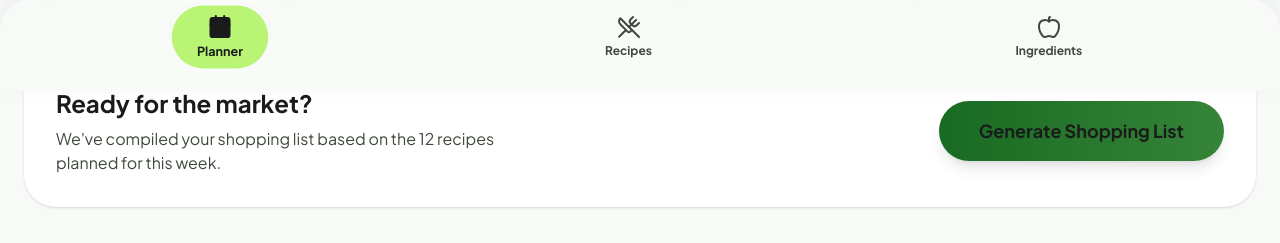
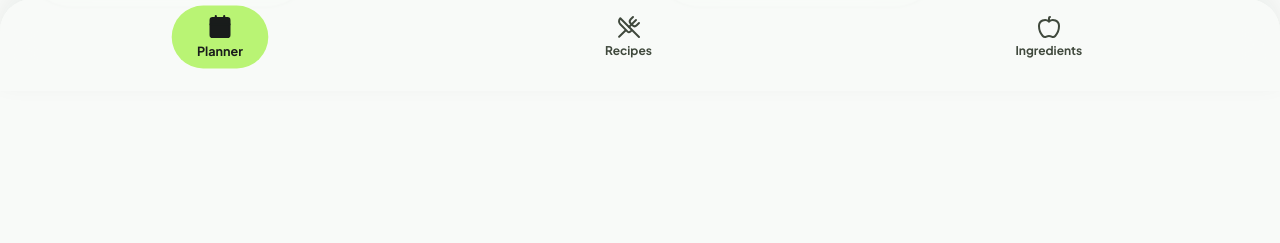
Before and after one commit to manojmanivannan/ai-meal-planner, a React (Vite) app: page / in a window 1280 px wide. Shown: the part 709-952 px from the top of the page. After the commit the page ends 892 px from the top, so only its background shows below. Built offline with nearby package versions, Linux system fonts and the light colour scheme.

Commit message:
feat: Remove redundant promotional sections
Removes two promotional sections from the main screens, one in the plan view and one in the recipes view. These sections duplicated existing calls to action or were not yet fully implemented.

```diff
--- a/src/screens/MainScreens.tsx
+++ b/src/screens/MainScreens.tsx
@@ -168,17 +168,6 @@ export const PlannerScreen: React.FC<PlannerScreenProps> = ({ onRecipeClick }) =
         onSelect={handleSelectRecipe}
         title={`Select ${activeSlot?.slot || 'Recipe'}`}
       />
-
-      {/* CTA */}
-      <section className="mt-12 bg-surface-lowest p-8 rounded-lg shadow-sm flex flex-col md:flex-row items-center justify-between gap-8">
-        <div className="max-w-md">
-          <h3 className="text-2xl font-bold mb-2">Ready for the market?</h3>
-          <p className="text-on-surface-variant">We've compiled your shopping list based on the 12 recipes planned for this week.</p>
-        </div>
-        <button className="w-full md:w-auto gradient-primary text-on-primary py-4 px-10 rounded-full font-bold text-lg shadow-lg hover:shadow-xl transition-all active:scale-95">
-          Generate Shopping List
-        </button>
-      </section>
     </motion.div>
   );
 };
@@ -285,25 +274,6 @@ export const RecipesScreen: React.FC<RecipesScreenProps> = ({ recipes, onRecipeC
           <RecipeCard key={recipe.id} recipe={recipe} onClick={onRecipeClick} onEdit={onEditRecipe} />
         ))}
       </section>
-
-      <section className="mt-20 relative overflow-hidden rounded-lg bg-primary p-12 text-on-primary">
-        <div className="grid grid-cols-1 md:grid-cols-2 items-center gap-12 relative z-10">
-          <div>
-            <h2 className="text-4xl font-extrabold mb-4 leading-tight">Unlock Personalized Meal Plans</h2>
-            <p className="text-on-primary/80 text-lg mb-8 leading-relaxed">Join 20,000+ home cooks who get curated recipes based on their nutritional goals and dietary needs.</p>
-            <button className="bg-secondary-container text-on-secondary-container px-8 py-4 rounded-full font-black text-sm uppercase tracking-widest hover:scale-105 transition-transform shadow-lg">
-              Upgrade to Pro
-            </button>
-          </div>
-          <div className="hidden md:block">
-            <div className="grid grid-cols-2 gap-4">
-              <img src="https://images.unsplash.com/photo-1467003909585-2f8a72700288?auto=format&fit=crop&q=80&w=300" className="rounded-lg transform rotate-2" alt="Food" />
-              <img src="https://images.unsplash.com/photo-1512621776951-a57141f2eefd?auto=format&fit=crop&q=80&w=300" className="rounded-lg transform -rotate-3 mt-8" alt="Food" />
-            </div>
-          </div>
-        </div>
-        <div className="absolute -right-20 -top-20 w-80 h-80 rounded-full bg-primary-container/30 blur-3xl" />
-      </section>
     </motion.div>
   );
 };
```
